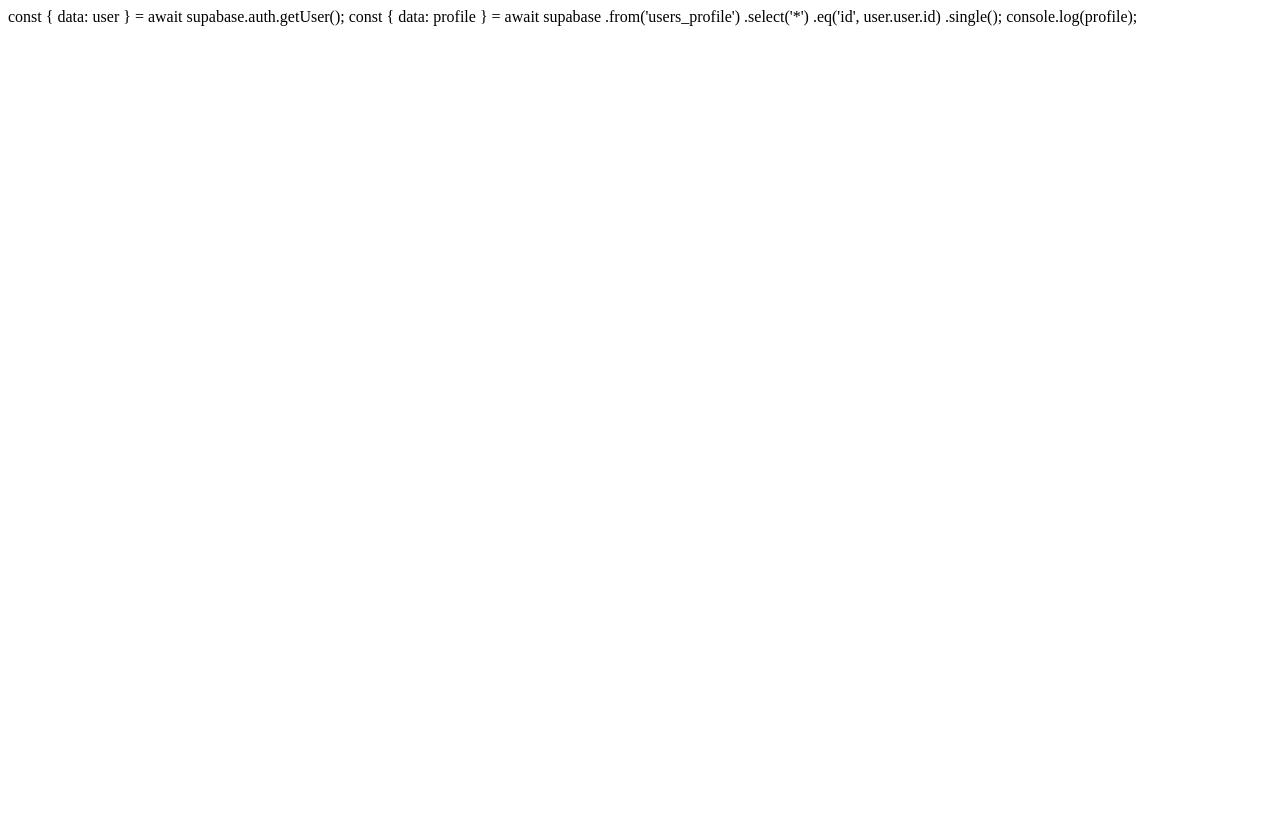
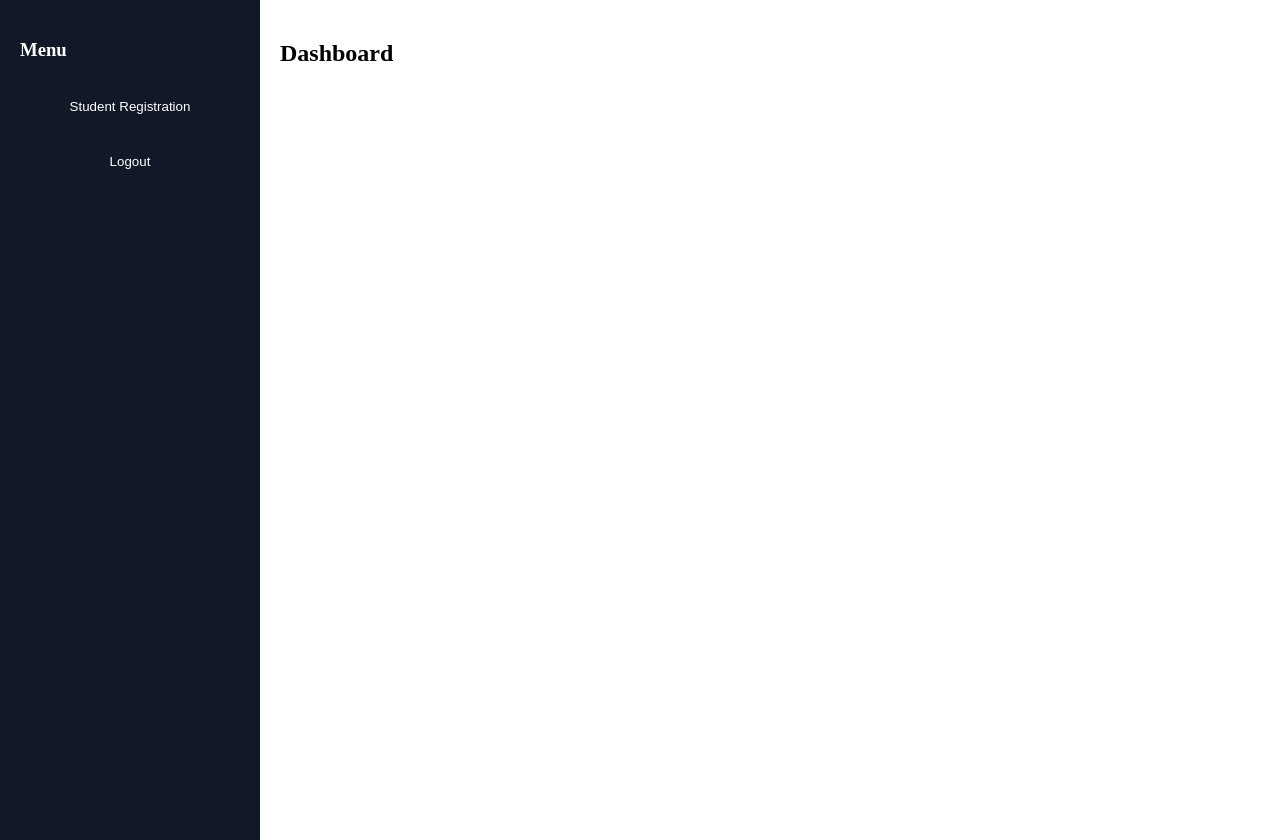
Before and after one commit to patel2611/Dharmik-Shikshan-Kendra-2026, a plain HTML site: page dashboard.html in a window 1280 px wide. Before the commit the page ends 800 px from the top, so only its background shows below. Drawn offline with nearby package versions, Linux system fonts and the light colour scheme.

Commit message:
Refactor dashboard.html with user authentication

```diff
--- a/dashboard.html
+++ b/dashboard.html
@@ -1,9 +1,69 @@
-const { data: user } = await supabase.auth.getUser();
+<!DOCTYPE html>
+<html>
+<head>
+<meta name="viewport" content="width=device-width, initial-scale=1.0">
+<script src="https://cdn.jsdelivr.net/npm/@supabase/supabase-js"></script>
 
-const { data: profile } = await supabase
-  .from('users_profile')
-  .select('*')
-  .eq('id', user.user.id)
-  .single();
+<style>
+body { font-family: Poppins; margin:0; display:flex; }
 
-console.log(profile);
+.sidebar {
+  width: 220px;
+  background:#111827;
+  color:white;
+  height:100vh;
+  padding:20px;
+}
+
+.sidebar button {
+  width:100%;
+  margin:10px 0;
+  padding:10px;
+  background:none;
+  border:none;
+  color:white;
+}
+
+.main {
+  flex:1;
+  padding:20px;
+}
+</style>
+</head>
+
+<body>
+
+<div class="sidebar">
+  <h3>Menu</h3>
+  <button onclick="goRegister()">Student Registration</button>
+  <button onclick="logout()">Logout</button>
+</div>
+
+<div class="main">
+  <h2>Dashboard</h2>
+  <p id="userInfo"></p>
+</div>
+
+<script>
+const supabase = supabase.createClient("YOUR_URL","YOUR_ANON_KEY");
+
+async function loadUser() {
+  const { data } = await supabase.auth.getUser();
+  document.getElementById("userInfo").innerText =
+    "Logged in as: " + data.user.email;
+}
+
+function goRegister() {
+  window.location.href = "register.html";
+}
+
+async function logout() {
+  await supabase.auth.signOut();
+  window.location.href = "index.html";
+}
+
+loadUser();
+</script>
+
+</body>
+</html>
```
